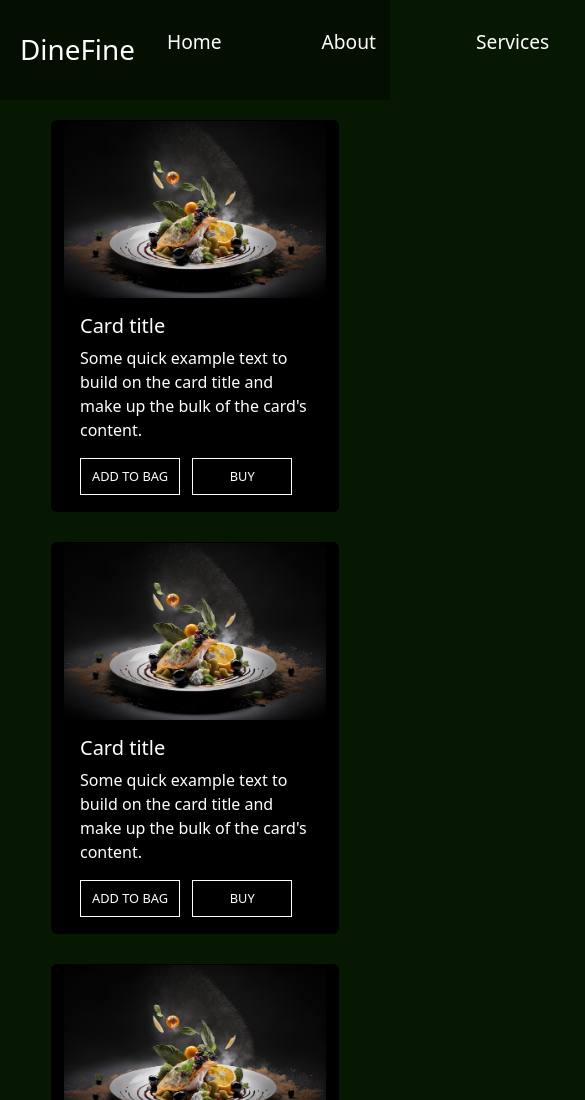
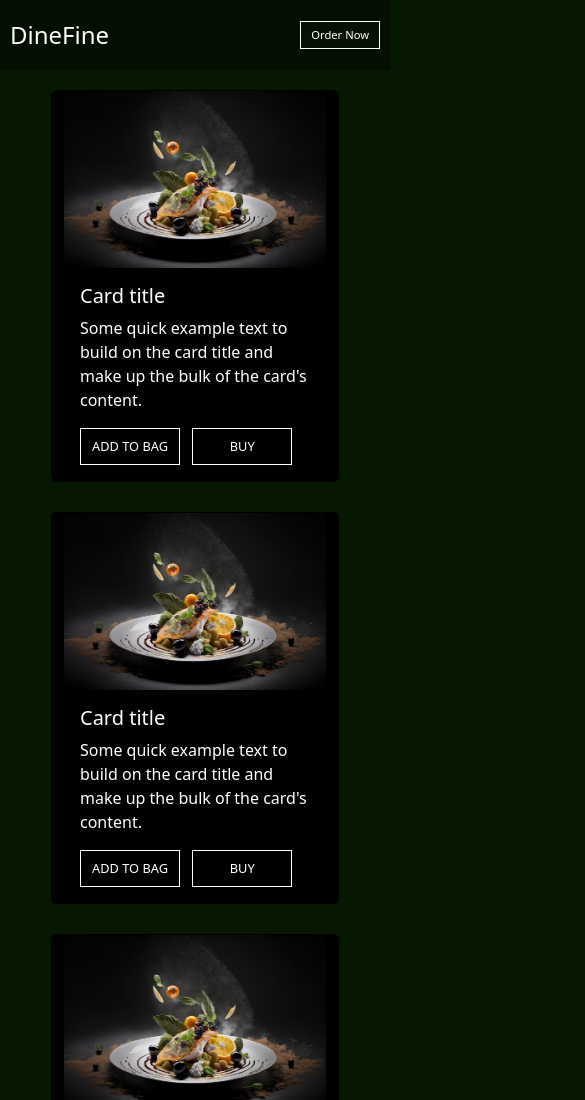
Before and after one commit to lekhana2506/restraunt_final, a plain HTML site: page vegmenu.html in a window 390 px wide. Shown: the top 1100 px of the page, 585 px wide, since content can reach past the window. Drawn offline with nearby package versions, Linux system fonts and the light colour scheme.

Commit message:
Update style2.css

```diff
--- a/style2.css
+++ b/style2.css
@@ -104,3 +104,28 @@ a{
 a .navbaritems :hover{
     color: rgb(222, 222, 11);
 }
+
+@media (max-width: 767px) {
+
+    .navbarcontent {
+        height: 70px;
+        padding: 0 10px;
+    }
+
+    .navbaritems {
+        display: none;
+
+    }
+    .navbarlogo h1{
+        font-size: 1.5rem;
+    }
+
+    .orderbutton button {
+        font-size: 0.7rem;
+        font-weight: 400;
+        color: white;
+        border: 0.5px solid white;
+        background-color: rgba(255, 255, 255, 0.011);
+        padding: 5px 10px;
+    }
+}
```
